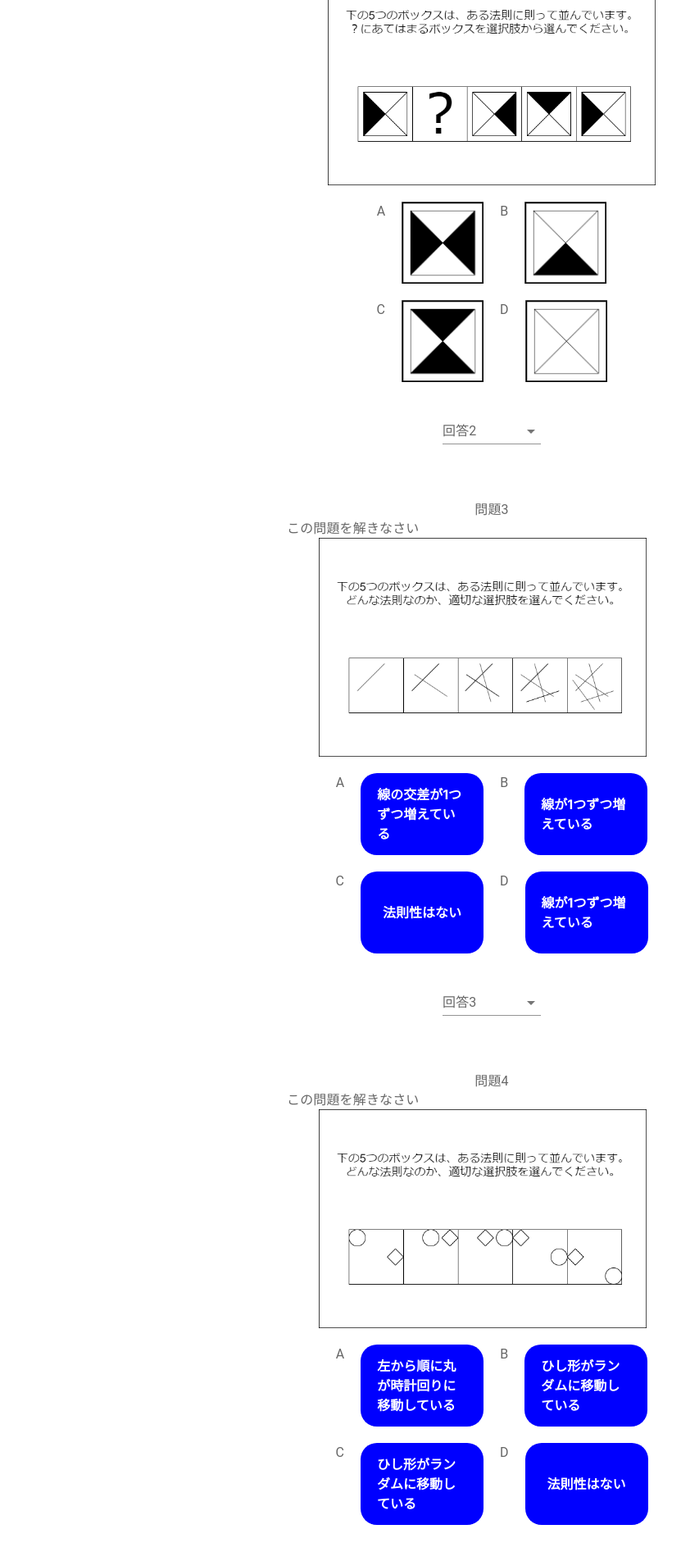
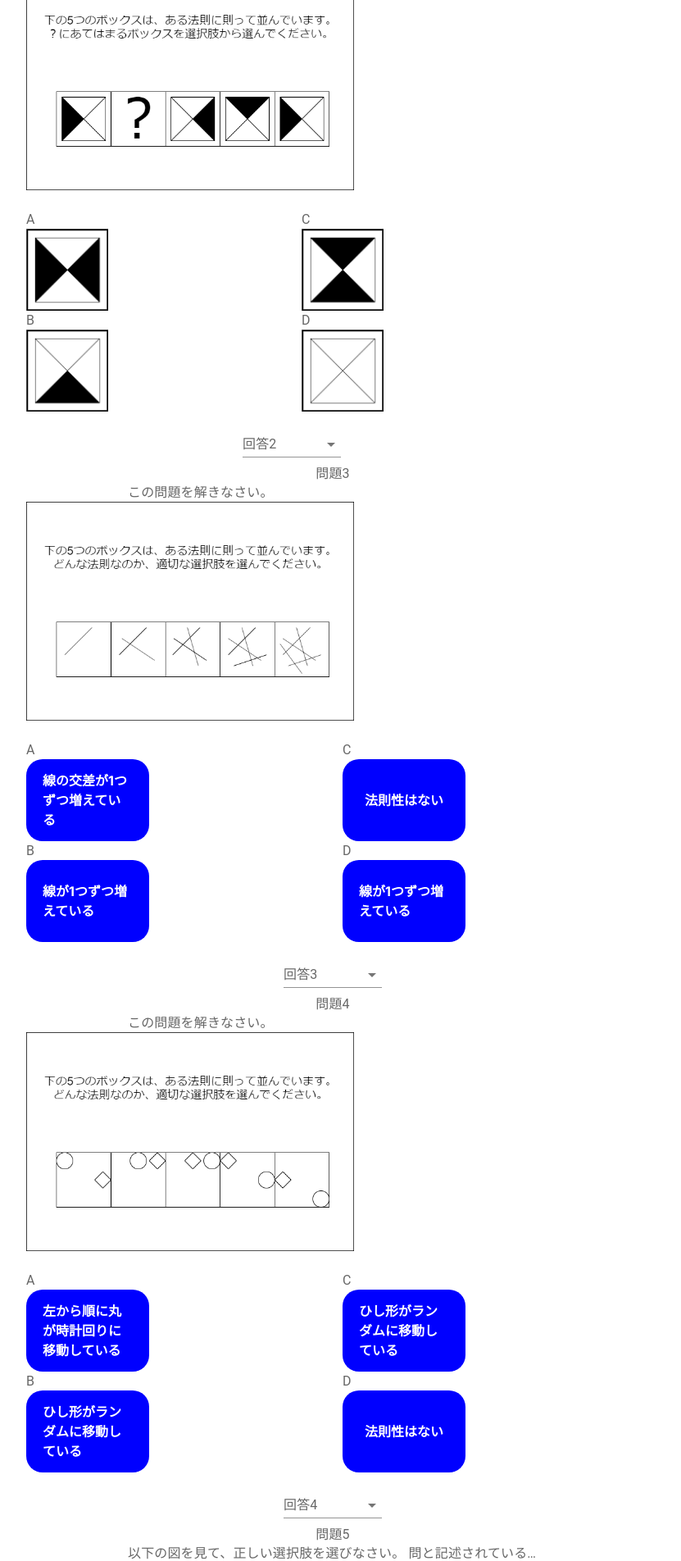
Before and after one commit to shu0603n/tekisei-shindan, a Next.js app: page / in a window 1280 px wide. Shown: the part 880-2784 px from the top of the page at 82% size, without its empty margins (40-871 px from the left). Built offline with nearby package versions, Linux system fonts and the light colour scheme.

Commit message:
Update page.tsx

```diff
--- a/app/page.tsx
+++ b/app/page.tsx
@@ -1,22 +1,20 @@
 "use client";
 
 import Image from "next/image";
-import AnswerSelectProps from "./components/AnswerSelect";
 import styles from "./style.module.css";
 import {
   Button,
   FormControl,
   Grid,
   InputLabel,
-  MenuItem,
-  Select,
-  SelectChangeEvent,
+  TextField,
 } from "@mui/material";
 import { ReactNode, useEffect, useState } from "react";
 import AnswerSelect from "./components/AnswerSelect";
 import AnswerBox from "./components/AnswerBox";
 
 export default function Home() {
+  const [name, setName] = useState<string>();
   const [answer1, setAnswer1] = useState<string>();
   const [answer2, setAnswer2] = useState<string>();
   const [answer3, setAnswer3] = useState<string>();
@@ -74,17 +72,19 @@ export default function Home() {
       number: 1,
       values: VALUES,
       onChange: handleChangeAnswer1,
-      answer: "A",
-      question: "この問題を解きなさい",
+      answer: "C",
+      question: "この問題を解きなさい。",
       html: (
-        <>
+        <Grid container spacing={3}>
+          <Grid item xs={12}>
             <Image
               src="/images/d1.png"
               alt="your_image_alt"
               width={400}
               height={400}
             />
-          <div className={styles.child}>
+          </Grid>
+          <Grid item xs={6}>
             <InputLabel>A</InputLabel>
             <Image
               src="/images/d11.png"
@@ -99,8 +99,8 @@ export default function Home() {
               width={100}
               height={100}
             />
-          </div>
-          <div className={styles.child}>
+          </Grid>
+          <Grid item xs={6}>
             <InputLabel>C</InputLabel>
             <Image
               src="/images/d13.png"
@@ -115,25 +115,27 @@ export default function Home() {
               width={100}
               height={100}
             />
-          </div>
-        </>
+          </Grid>
+        </Grid>
       ),
     },
     {
       number: 2,
       values: VALUES,
       onChange: handleChangeAnswer2,
-      answer: "A",
-      question: "この問題を解きなさい",
+      answer: "B",
+      question: "この問題を解きなさい。",
       html: (
-        <>
+        <Grid container spacing={3}>
+          <Grid item xs={12}>
             <Image
               src="/images/d2.png"
               alt="your_image_alt"
               width={400}
               height={400}
             />
-          <div className={styles.child}>
+          </Grid>
+          <Grid item xs={6}>
             <InputLabel>A</InputLabel>
             <Image
               src="/images/d21.png"
@@ -148,8 +150,8 @@ export default function Home() {
               width={100}
               height={100}
             />
-          </div>
-          <div className={styles.child}>
+          </Grid>
+          <Grid item xs={6}>
             <InputLabel>C</InputLabel>
             <Image
               src="/images/d23.png"
@@ -164,39 +166,41 @@ export default function Home() {
               width={100}
               height={100}
             />
-          </div>
-        </>
+          </Grid>
+        </Grid>
       ),
     },
     {
       number: 3,
       values: VALUES,
       onChange: handleChangeAnswer3,
-      answer: "A",
-      question: "この問題を解きなさい",
+      answer: "B",
+      question: "この問題を解きなさい。",
       html: (
-        <>
+        <Grid container spacing={3}>
+          <Grid item xs={12}>
             <Image
               src="/images/d3.png"
               alt="your_image_alt"
               width={400}
               height={400}
             />
-          <div className={styles.child}>
+          </Grid>
+          <Grid item xs={6}>
             <InputLabel>A</InputLabel>
             <AnswerBox answer="線の交差が1つずつ増えている" />
 
             <InputLabel>B</InputLabel>
             <AnswerBox answer="線が1つずつ増えている" />
-          </div>
-          <div className={styles.child}>
+          </Grid>
+          <Grid item xs={6}>
             <InputLabel>C</InputLabel>
             <AnswerBox answer="法則性はない" />
 
             <InputLabel>D</InputLabel>
             <AnswerBox answer="線が1つずつ増えている" />
-          </div>
-        </>
+          </Grid>
+        </Grid>
       ),
     },
     {
@@ -204,94 +208,100 @@ export default function Home() {
       values: VALUES,
       onChange: handleChangeAnswer4,
       answer: "A",
-      question: "この問題を解きなさい",
+      question: "この問題を解きなさい。",
       html: (
-        <>
+        <Grid container spacing={3}>
+          <Grid item xs={12}>
             <Image
               src="/images/d4.png"
               alt="your_image_alt"
               width={400}
               height={400}
             />
-          <div className={styles.child}>
+          </Grid>
+          <Grid item xs={6}>
             <InputLabel>A</InputLabel>
             <AnswerBox answer="左から順に丸が時計回りに移動している" />
 
             <InputLabel>B</InputLabel>
             <AnswerBox answer="ひし形がランダムに移動している" />
-          </div>
-          <div className={styles.child}>
+          </Grid>
+          <Grid item xs={6}>
             <InputLabel>C</InputLabel>
             <AnswerBox answer="ひし形がランダムに移動している" />
 
             <InputLabel>D</InputLabel>
             <AnswerBox answer="法則性はない" />
-          </div>
-        </>
+          </Grid>
+        </Grid>
       ),
     },
     {
       number: 5,
       values: VALUES,
       onChange: handleChangeAnswer5,
-      answer: "A",
+      answer: "D",
       question:
         "以下の図を見て、正しい選択肢を選びなさい。 問と記述されている図形に対して、丸記号の命令処理がなされます。 命令を上から順に実行したとき、正しい図形の順をA~Dの中から選択してください。",
       html: (
-        <>
+        <Grid container spacing={3}>
+          <Grid item xs={12}>
             <Image
               src="/images/d5.png"
               alt="your_image_alt"
               width={400}
               height={400}
             />
-          <div className={styles.child}>
+          </Grid>
+          <Grid item xs={6}>
             <InputLabel>A</InputLabel>
             <AnswerBox answer="A" />
 
             <InputLabel>B</InputLabel>
             <AnswerBox answer="B" />
-          </div>
-          <div className={styles.child}>
+          </Grid>
+          <Grid item xs={6}>
             <InputLabel>C</InputLabel>
             <AnswerBox answer="C" />
 
             <InputLabel>D</InputLabel>
             <AnswerBox answer="D" />
-          </div>
-        </>
+          </Grid>
+        </Grid>
       ),
     },
     {
       number: 6,
       values: VALUES,
       onChange: handleChangeAnswer6,
-      answer: "A",
+      answer: "D",
       question:
         "以下の図を見て、正しい選択肢を選びなさい。 問と記述されている図形に対して、丸記号の命令処理がなされます。 命令を上から順に実行したとき、正しい図形の順をA~Dの中から選択してください。",
       html: (
-        <>
+        <Grid container spacing={3}>
+          <Grid item xs={12}>
             <Image
               src="/images/d6.png"
               alt="your_image_alt"
               width={400}
               height={400}
             />
-          <div className={styles.child}>
+          </Grid>
+          <Grid item xs={6}>
             <InputLabel>A</InputLabel>
             <AnswerBox answer="A" />
 
             <InputLabel>B</InputLabel>
             <AnswerBox answer="B" />
-          </div>
-          <div className={styles.child}>
+          </Grid>
+          <Grid item xs={6}>
             <InputLabel>C</InputLabel>
             <AnswerBox answer="C" />
 
             <InputLabel>D</InputLabel>
             <AnswerBox answer="D" />
-          </div>
-        </>
+          </Grid>
+        </Grid>
       ),
     },
     {
@@ -302,14 +312,16 @@ export default function Home() {
       question:
         "以下の図を見て、?に入る選択肢を選びなさい。 図形は、矢印の先の命令に沿って内容が変換されます。 命令は、変換結果をもとに推測してください。",
       html: (
-        <>
+        <Grid container spacing={3}>
+          <Grid item xs={12}>
             <Image
               src="/images/d7.png"
               alt="your_image_alt"
               width={400}
               height={400}
             />
-          <div className={styles.child}>
+          </Grid>
+          <Grid item xs={6}>
             <InputLabel>A</InputLabel>
             <Image
               src="/images/d71.png"
@@ -324,8 +336,8 @@ export default function Home() {
               width={100}
               height={100}
             />
-          </div>
-          <div className={styles.child}>
+          </Grid>
+          <Grid item xs={6}>
             <InputLabel>C</InputLabel>
             <Image
               src="/images/d73.png"
@@ -340,26 +352,28 @@ export default function Home() {
               width={100}
               height={100}
             />
-          </div>
-        </>
+          </Grid>
+        </Grid>
       ),
     },
     {
       number: 8,
       values: VALUES,
       onChange: handleChangeAnswer8,
-      answer: "A",
+      answer: "D",
       question:
         "以下の図を見て、?に入る選択肢を選びなさい。 図形は、矢印の先の命令に沿って内容が変換されます。 命令は、変換結果をもとに推測してください。",
       html: (
-        <>
+        <Grid container spacing={3}>
+          <Grid item xs={12}>
             <Image
               src="/images/d8.png"
               alt="your_image_alt"
               width={400}
               height={400}
             />
-          <div className={styles.child}>
+          </Grid>
+          <Grid item xs={6}>
             <InputLabel>A</InputLabel>
             <Image
               src="/images/d81.png"
@@ -374,8 +388,8 @@ export default function Home() {
               width={100}
               height={100}
             />
-          </div>
-          <div className={styles.child}>
+          </Grid>
+          <Grid item xs={6}>
             <InputLabel>C</InputLabel>
             <Image
               src="/images/d83.png"
@@ -390,8 +404,8 @@ export default function Home() {
               width={100}
               height={100}
             />
-          </div>
-        </>
+          </Grid>
+        </Grid>
       ),
     },
     {
@@ -402,48 +416,48 @@ export default function Home() {
       question:
         "以下の文章を読んでください。 プログラミング言語にて、Rubyは動的言語の一種で、Javaは静的言語の一種だ。後者には実行時に事前にコンパイルが必要だが前者は違う。コンパイルは実行時に必要はないのだ。 この文脈において、以下の文中の空欄にあてはまる最も適切なものを1つ選びなさい。 コンパイルが必要とされていないものは（　　　）である。",
       html: (
-        <>
-          <div className={styles.child}>
+        <Grid container spacing={3}>
+          <Grid item xs={6}>
             <InputLabel>A</InputLabel>
             <AnswerBox answer="Ruby" />
 
             <InputLabel>B</InputLabel>
             <AnswerBox answer="プログラミング言語" />
-          </div>
-          <div className={styles.child}>
+          </Grid>
+          <Grid item xs={6}>
             <InputLabel>C</InputLabel>
             <AnswerBox answer="実行" />
 
             <InputLabel>D</InputLabel>
             <AnswerBox answer="Java" />
-          </div>
-        </>
+          </Grid>
+        </Grid>
       ),
     },
     {
       number: 10,
       values: VALUES,
       onChange: handleChangeAnswer10,
-      answer: "A",
+      answer: "B",
       question:
         "以下の文章を読んでください。 AIの原理上の制約は、データから学習することです。それ以外に知識を取り入れる方法はありません。したがって、データに潜むあらゆる不正確性がそのまま結果に反映されます。 この文脈において、以下の文中の空欄にあてはまる最も適切なものを1つ選びなさい。 AIが知識を得るには（　　　）が必要だ。",
       html: (
-        <>
-          <div className={styles.child}>
+        <Grid container spacing={3}>
+          <Grid item xs={6}>
             <InputLabel>A</InputLabel>
             <AnswerBox answer="不確実性" />
 
             <InputLabel>B</InputLabel>
             <AnswerBox answer="データ" />
-          </div>
-          <div className={styles.child}>
+          </Grid>
+          <Grid item xs={6}>
             <InputLabel>C</InputLabel>
             <AnswerBox answer="制約" />
 
             <InputLabel>D</InputLabel>
             <AnswerBox answer="結果" />
-          </div>
-        </>
+          </Grid>
+        </Grid>
       ),
     },
   ];
@@ -452,7 +466,10 @@ export default function Home() {
     <main className="flex min-h-screen flex-col items-center justify-between p-24">
       <Grid container spacing={3}>
         <Grid item xs={12}>
-          <div className={styles.home}>
+          <TextField id="name" label="氏名" variant="outlined" value={name} onChange={(event)=>{setName(event.target.value)}} />
+        </Grid>
+        <Grid item xs={12}>
+          <Grid container spacing={3}>
             {data.map((item, idx) => (
               <AnswerSelect
                 key={idx + 1}
@@ -464,13 +481,15 @@ export default function Home() {
                 html={item.html}
               />
             ))}
-
+          </Grid>
+        </Grid>
+        <Grid item xs={12}>
           <FormControl variant="standard" sx={{ m: 1, minWidth: 120 }}>
             <Button
               onClick={() => {
                 const requestData = {
                   // ここにPOSTで送りたいデータを追加
-                    name: "test",
+                  name: name,
                   answer: [
                     answer1,
                     answer2,
@@ -496,24 +515,11 @@ export default function Home() {
                   .then((response) => response.json())
                   .then((data) => console.log(data))
                   .catch((error) => console.error("Error:", error));
-                  alert({
-                    "1": answer1,
-                    "2": answer2,
-                    "3": answer3,
-                    "4": answer4,
-                    "5": answer5,
-                    "6": answer6,
-                    "7": answer7,
-                    "8": answer8,
-                    "9": answer9,
-                    "10": answer10,
-                  });
               }}
             >
               回答する
             </Button>
           </FormControl>
-          </div>
         </Grid>
       </Grid>
     </main>
```
Lines whose indentation alone changed are shown as unchanged.
